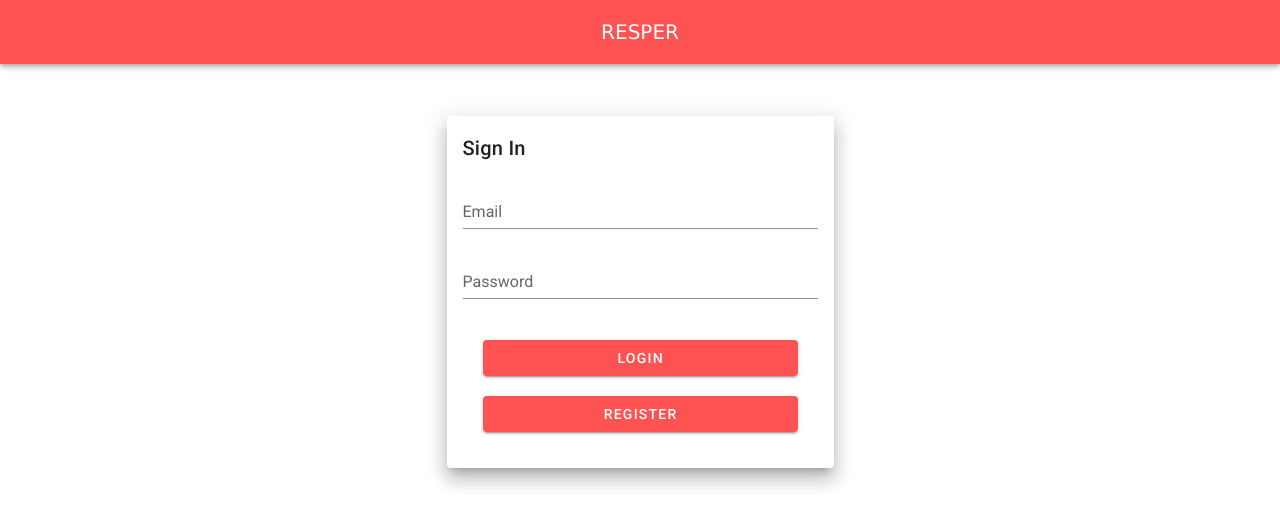
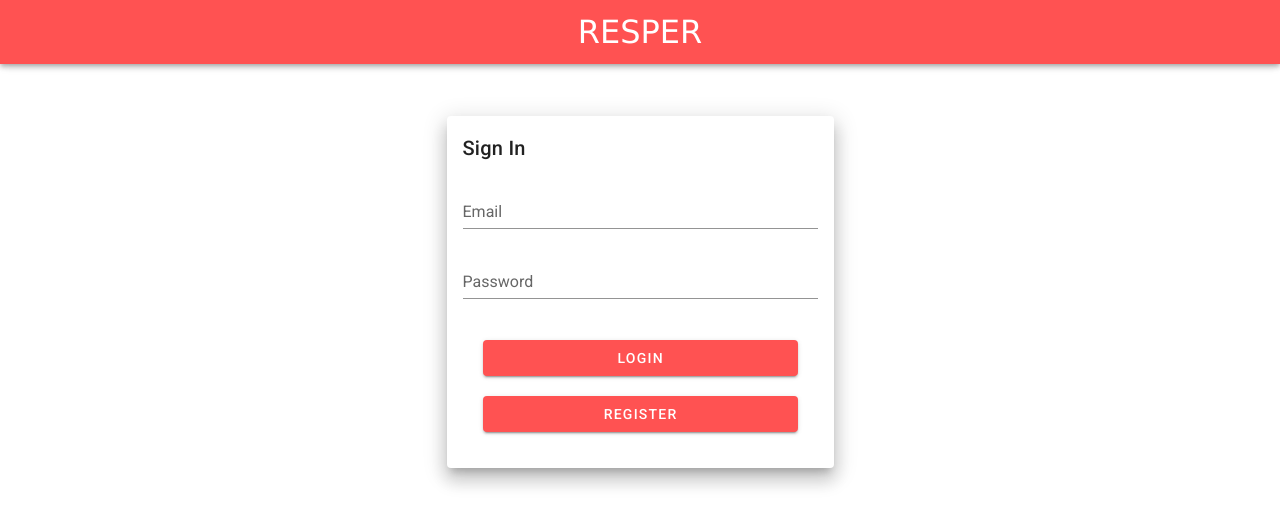
Before and after one commit to asharm10/Front-End-With-Veutify, a Vue app: page /signin in a window 1280 px wide. Shown: the top 526 px of the page. Built offline with nearby package versions, Linux system fonts and the light colour scheme.

Commit message:
Fixed font size not updating

```diff
--- a/src/components/Navbar.vue
+++ b/src/components/Navbar.vue
@@ -24,7 +24,7 @@ export default {
 <style>
 .nav-title {
     font-family: 'Aclonica', 'Lucida Sans Regular', 'Lucida Grande', 'Lucida Sans Unicode', Geneva, Verdana, sans-serif;
-    font-size: 80px;
+    font-size: xx-large !important;
     font-weight: 100;
 }
 </style>
```
